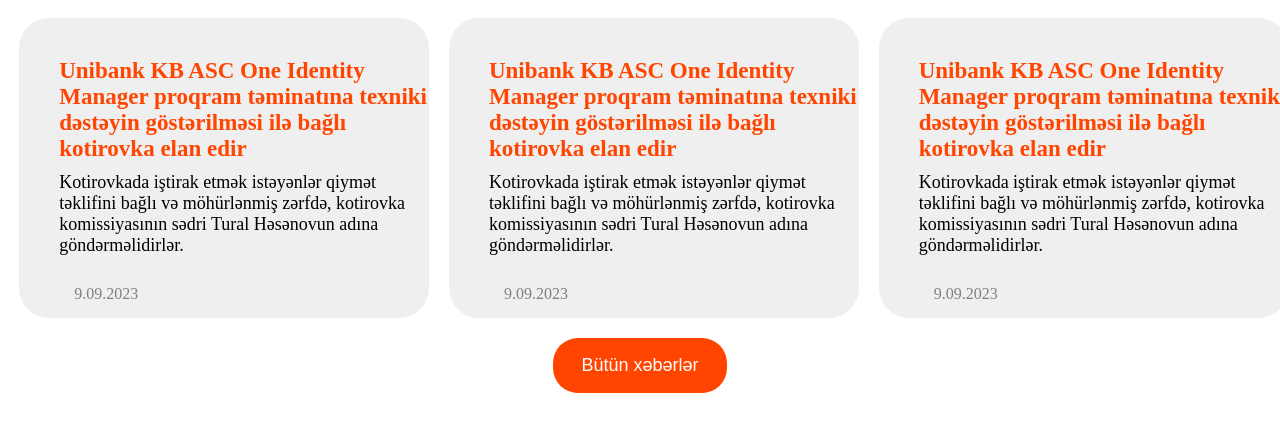
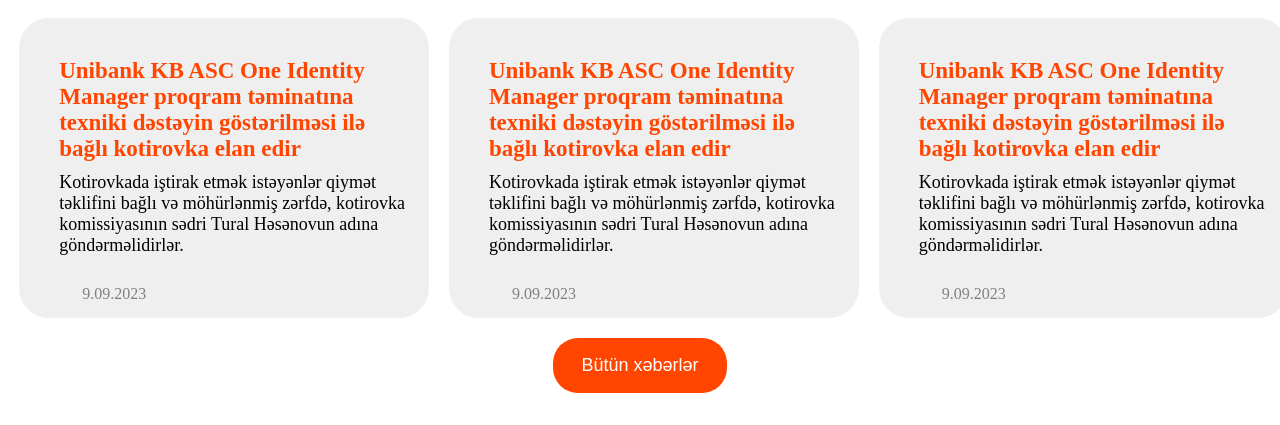
Before and after one commit to NASIBAJAFARLI/unibank, a plain HTML site: page unibank.task/index.html in a window 1280 px wide. Shown: the part 2215-2640 px from the top of the page. Drawn offline with Linux system fonts and the light colour scheme; grey boxes are pictures that could not be loaded.

Commit message:
Update style.css

```diff
--- a/unibank.task/assets/style/style.css
+++ b/unibank.task/assets/style/style.css
@@ -393,7 +393,7 @@ header {
 }
 
 .card1 h3 {
-    width: 370px;
+    width: 350px;
     margin: 0 auto;
     text-align: left;
     font-size: 23px;
@@ -402,7 +402,7 @@ header {
 
 .card1 p {
     text-align: left;
-    width: 370px;
+    width: 350px;
     margin: auto;
     margin-top: 10px;
     font-size: 18px;
@@ -410,7 +410,7 @@ header {
 
 .card1 span {
     position: absolute;
-    left: 55px;
+    left: 63px;
     bottom: 15px;
     color: gray;
 }
```
